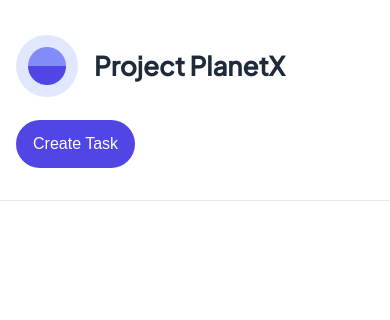
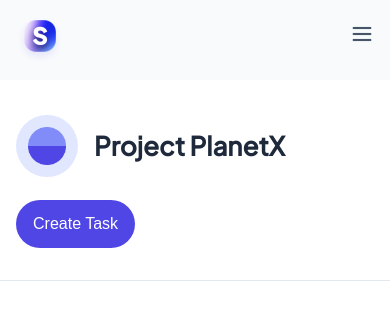
Before and after one commit to AniBukhrashvili/task-management-board, a JavaScript app: page / in a window 390 px wide. Shown: the top 320 px of the page. Built offline with nearby package versions, Linux system fonts and the light colour scheme.

Commit message:
add: mobile header component

```diff
--- /dev/null
+++ b/src/components/AppHeaderMobile/AppHeaderMobile.module.scss
@@ -0,0 +1,22 @@
+.AppHeaderMobile {
+  padding: 16px 0;
+  background-color: var(--color-gray-400);
+
+  &__Figure {
+    margin: 0;
+    display: flex;
+  }
+
+  &__Inner {
+    display: flex;
+    justify-content: space-between;
+  }
+
+  &__Menu {
+    margin-top: 6px;
+  }
+
+  @media (min-width: 768px) {
+    display: none;
+  }
+}
--- /dev/null
+++ b/src/components/AppHeaderMobile/index.js
@@ -0,0 +1,33 @@
+import Logo from "../../assets/images/logo.png";
+import AppContainer from "../AppContainer";
+import styles from "./AppHeaderMobile.module.scss";
+
+export default function AppHeaderMobile() {
+  return (
+    <header className={styles.AppHeaderMobile}>
+      <AppContainer>
+        <div className={styles.AppHeaderMobile__Inner}>
+          <figure className={styles.AppHeaderMobile__Figure}>
+            <img src={Logo} alt="Logo" />
+          </figure>
+          <span className={styles.AppHeaderMobile__Menu}>
+            <svg
+              width="24"
+              height="24"
+              viewBox="0 0 24 24"
+              fill="none"
+              xmlns="http://www.w3.org/2000/svg"
+            >
+              <path
+                d="M21.3281 12C21.3281 12.2859 21.2145 12.5602 21.0123 12.7623C20.8102 12.9645 20.5359 13.0781 20.25 13.0781H3.75C3.46406 13.0781 3.18984 12.9645 2.98765 12.7623C2.78546 12.5602 2.67188 12.2859 2.67188 12C2.67188 11.7141 2.78546 11.4398 2.98765 11.2377C3.18984 11.0355 3.46406 10.9219 3.75 10.9219H20.25C20.5359 10.9219 20.8102 11.0355 21.0123 11.2377C21.2145 11.4398 21.3281 11.7141 21.3281 12ZM20.25 7.07812H3.75C3.46406 7.07812 3.18984 6.96454 2.98765 6.76235C2.78546 6.56016 2.67188 6.28594 2.67188 6C2.67188 5.71406 2.78546 5.43984 2.98765 5.23765C3.18984 5.03546 3.46406 4.92188 3.75 4.92188H20.25C20.5359 4.92188 20.8102 5.03546 21.0123 5.23765C21.2145 5.43984 21.3281 5.71406 21.3281 6C21.3281 6.28594 21.2145 6.56016 21.0123 6.76235C20.8102 6.96454 20.5359 7.07812 20.25 7.07812ZM3.75 16.9219H20.25C20.5359 16.9219 20.8102 17.0355 21.0123 17.2377C21.2145 17.4398 21.3281 17.7141 21.3281 18C21.3281 18.2859 21.2145 18.5602 21.0123 18.7623C20.8102 18.9645 20.5359 19.0781 20.25 19.0781H3.75C3.46406 19.0781 3.18984 18.9645 2.98765 18.7623C2.78546 18.5602 2.67188 18.2859 2.67188 18C2.67188 17.7141 2.78546 17.4398 2.98765 17.2377C3.18984 17.0355 3.46406 16.9219 3.75 16.9219Z"
+                fill="#475569"
+                stroke="#475569"
+                strokeWidth="0.09375"
+              />
+            </svg>
+          </span>
+        </div>
+      </AppContainer>
+    </header>
+  );
+}
--- a/src/layout/AppLayout.js
+++ b/src/layout/AppLayout.js
@@ -1,10 +1,11 @@
+import AppHeaderMobile from "../components/AppHeaderMobile";
 import AppSidebar from "../components/AppSidebar";
-
 import styles from "./AppLayout.module.scss";
 
 export default function AppLayout({ children }) {
   return (
     <div className={styles.AppLayout}>
+      <AppHeaderMobile />
       <AppSidebar />
       <div className={styles.AppLayout__Inner}>{children}</div>
     </div>
--- a/src/layout/AppLayout.module.scss
+++ b/src/layout/AppLayout.module.scss
@@ -1,5 +1,11 @@
 .AppLayout {
   display: flex;
+  flex-direction: column;
+
+  @media (min-width: 768px) {
+    flex-direction: row;
+  }
+
   &__Inner {
     width: 100%;
   }
```
